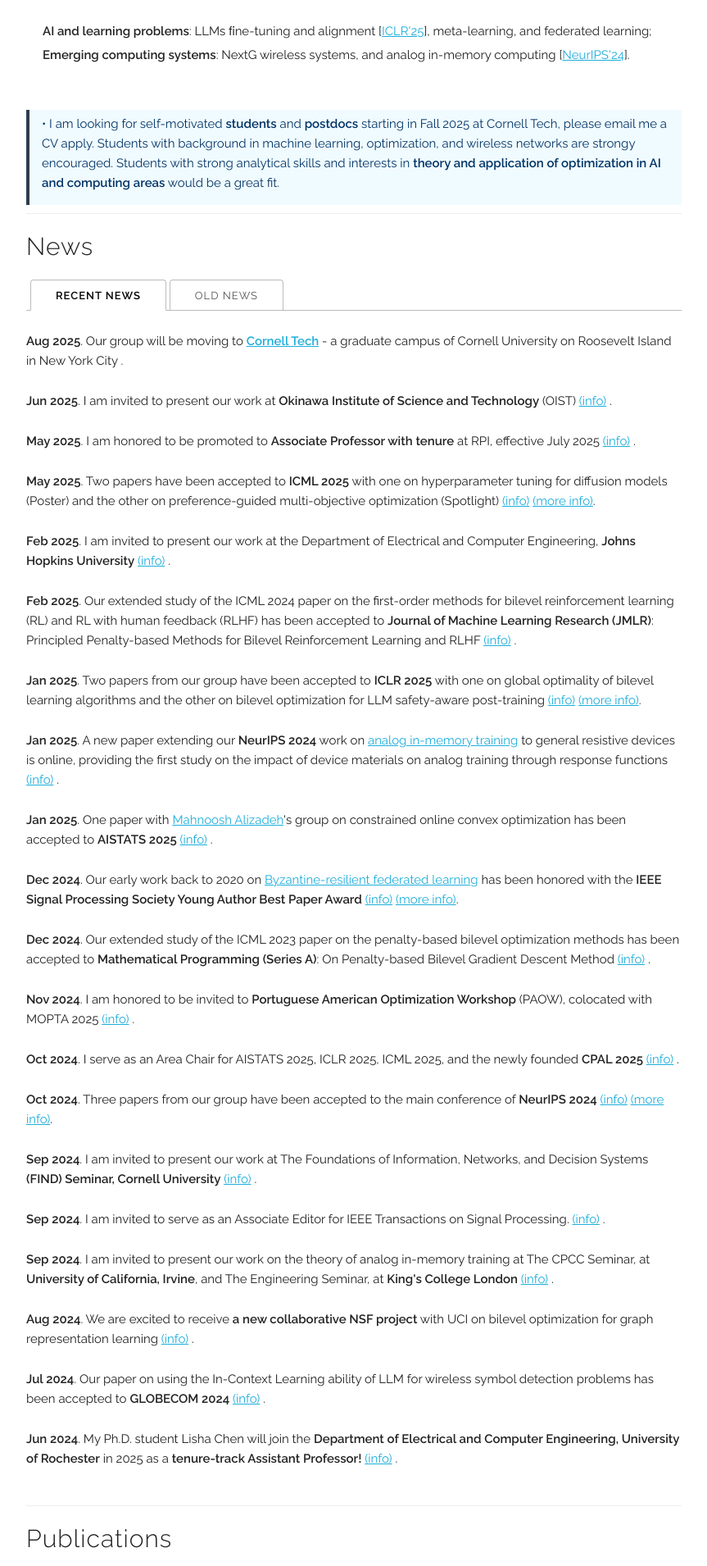
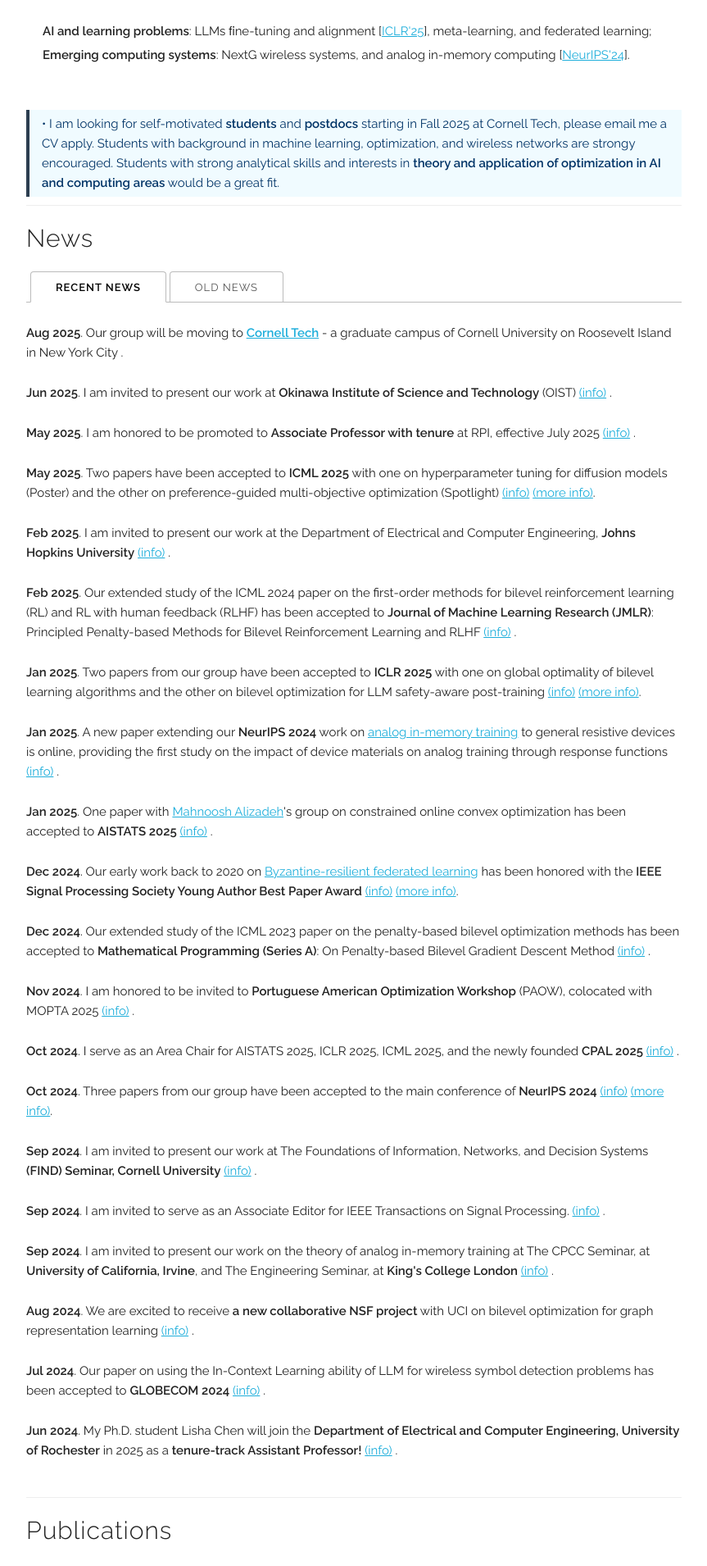
Before and after one commit to chentianyi19/chentianyi19.github.io, a Jekyll site: the page built from index.html, in a window 1280 px wide. Shown: the part 1038-2948 px from the top of the page at 82% size, without its empty margins (208-1071 px from the left). Built offline with Jekyll 4.4.1, drawn with Linux system fonts in a browser that asks for light colours; some web fonts are replaced; comment, search, counter and statistics services are not loaded.

Commit message:
Update index.html

```diff
--- a/index.html
+++ b/index.html
@@ -34,7 +34,6 @@
 <!-- ========== Prospective Students and Postdocs ========== -->
  <div class="bio‑highlight">
   <p>
-  <span style="display: inline-block; margin-bottom: 10px">
    &bull; I am looking for self-motivated <b>students</b> and <b>postdocs</b> starting in Fall 2025 at Cornell Tech, please email me a CV apply. Students with background in machine learning, optimization, and wireless networks are strongy encouraged. Students with strong analytical skills and interests in <b>theory and application of optimization in AI and computing areas</b> would be a great fit.
   </p>
 </div>
```
